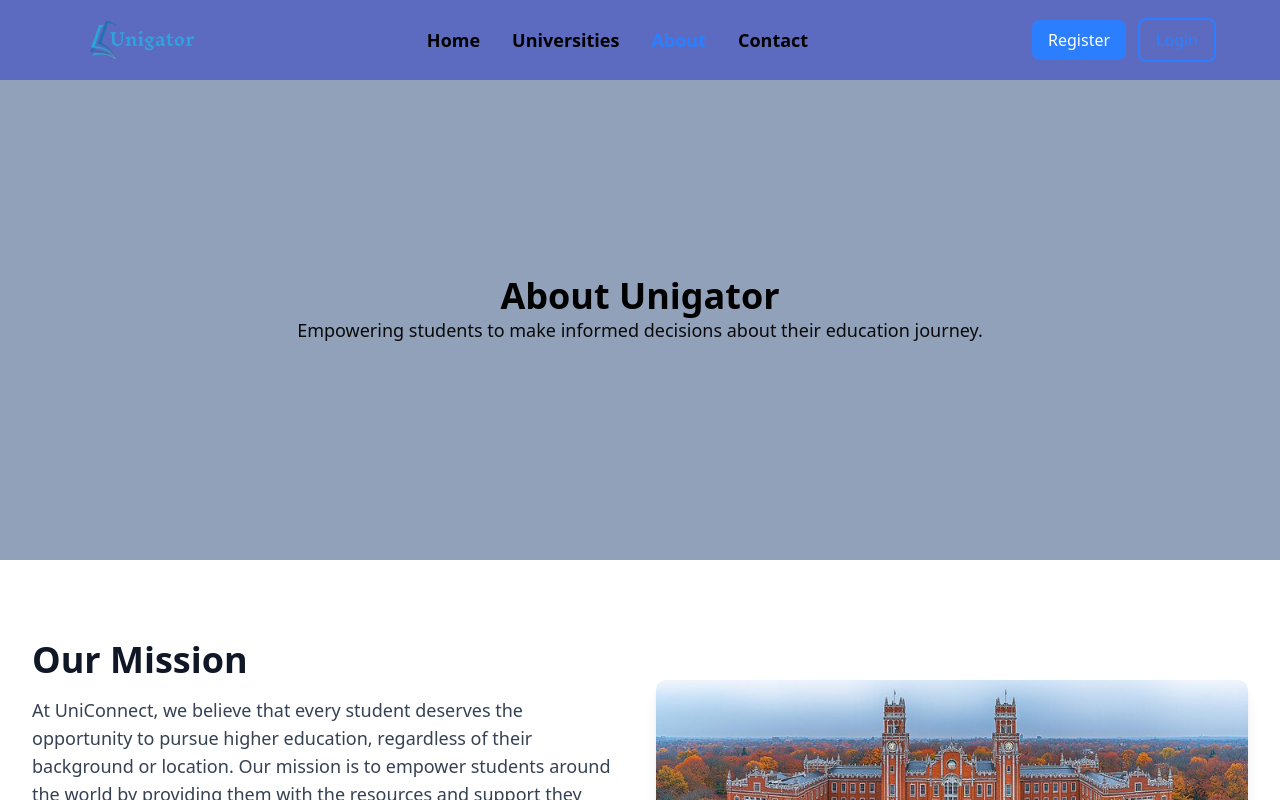
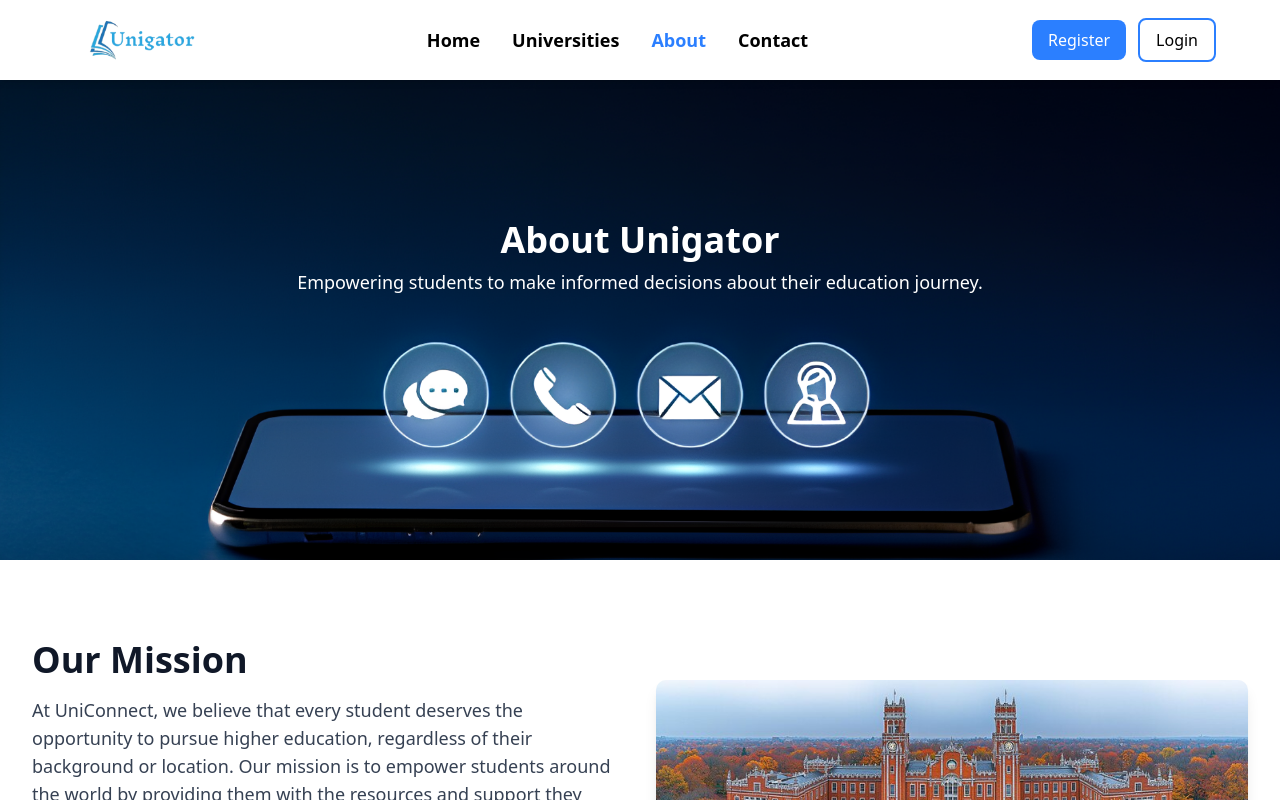
Before and after one commit to One-Project-One-Week/Unigator-Frontend, a Vue app: page /about in a window 1280 px wide. Shown: the top 800 px of the page. Built offline with nearby package versions, Linux system fonts and the light colour scheme.

Commit message:
nav bar color change

```diff
--- a/src/components/Aboutus.vue
+++ b/src/components/Aboutus.vue
@@ -3,11 +3,17 @@
 
 <template>
     <div class="pt-[60px]">
-        <section class="w-full h-[500px] bg-slate-400 flex flex-col justify-center">
-            <h1 class="flex justify-center text-4xl font-bold text-black">About Unigator</h1>
-            <p class="flex justify-center text-lg">Empowering students to make informed decisions about their education
-                journey.</p>
-        </section>
+        <div class="relative">
+            <img class="w-full object-cover h-[500px]" src="/src/assets/images/aboutus.png "
+                alt="About Unigator">
+            <div class="absolute top-0 left-0 w-full h-full flex flex-col items-center bg-rgba(0, 0, 0, 0.25)">
+                <div class="flex flex-col justify-start items-center h-full pt-40">
+                    <h1 class="text-4xl font-bold text-white mb-2 text-center">About Unigator</h1>
+                    <p class="text-lg text-white text-center">Empowering students to make informed decisions about their
+                        education journey.</p>
+                </div>
+            </div>
+        </div>
 
         <section class="py-12 md:py-20">
             <div class="max-w-7xl mx-auto px-4 sm:px-6 lg:px-8">
@@ -141,7 +147,7 @@
                                 <img src="/src/assets/images/member/nyan.png" alt="" class="w-full h-full object-cover">
                             </div>
                             <h3 class="mt-4 text-lg font-medium text-gray-900">Nyan Oak SOe</h3>
-                            <p class="mt-1 text-sm text-blue-500 font-semibold">Frontend</p>
+                            <p class="mt-1 text-sm text-blue-500 font-semibold">Backend</p>
                         </div>
 
                         <div class="text-center">
--- a/src/components/Nav.vue
+++ b/src/components/Nav.vue
@@ -13,7 +13,7 @@ const toggleMenu = () => {
 <template>
     <section>
         <nav
-            class="w-full h-[80px] mx-auto bg-[#5C6BC0]  flex items-center justify-between fixed z-10 px-4 md:px-8 lg:px-16">
+            class="w-full h-[80px] mx-auto bg-white shadow-md flex items-center justify-between fixed z-10 px-4 md:px-8 lg:px-16">
             <div class="w-auto h-full flex items-center">
                 <RouterLink :to="{ name: 'home' }" class="flex items-center">
                     <img class="h-15 md:h-20" src="../assets/images/logo.png" alt="Logo" />
--- a/src/components/Univer.vue
+++ b/src/components/Univer.vue
@@ -109,12 +109,15 @@ const activeTab = ref('Universities')
 </script>
 
 <template>
-    <div class="pt-[70px]">
-        <div class="h-[400px] bg-gray-50 py-16 flex-column align-center">
-            <h1 class="text-4xl font-bold text-gray-800 mb-4 flex justify-center">Universities Directory</h1>
-            <p class="text-lg text-gray-600 flex justify-center">Browse our comprehensive database of universities from
-                around the world.
-            </p>
+    <div class="pt-[70px] relative">
+        <img class="w-full object-cover h-[400px]" src="/src/assets/images/university.png" alt="Universities Directory">
+        <div class="absolute top-0 left-0 w-full h-full flex flex-col justify-center items-center">
+            <div class=" bg-black/60 py-4 px-5 rounded-lg">
+                <h1 class="text-4xl font-bold text-white mb-4 text-center">Universities Directory</h1>
+                <p class="text-lg text-white text-center">Browse our comprehensive database of universities from around
+                    the
+                    world.</p>
+            </div>
         </div>
     </div>
 
--- a/src/components/ui/Button.vue
+++ b/src/components/ui/Button.vue
@@ -19,7 +19,7 @@ const props = withDefaults(defineProps<ButtonProps>(), {
         {
             'bg-blue-500 hover:bg-blue-600 text-white': intent === 'primary',
             'bg-gray-500 hover:bg-gray-600 text-white': intent === 'secondary',
-            'border-2 border-blue-500 text-blue-500 hover:bg-blue-50': intent === 'outline'
+            'border-2 border-blue-500 text-black hover:bg-blue-50 hover:text-black': intent === 'outline'
         },
         {
             'opacity-50 cursor-not-allowed': disabled,
```
Also changed, not shown: src/assets/images/aboutus.png (added), 1 other file (tests, documents, lock files or other folders).
